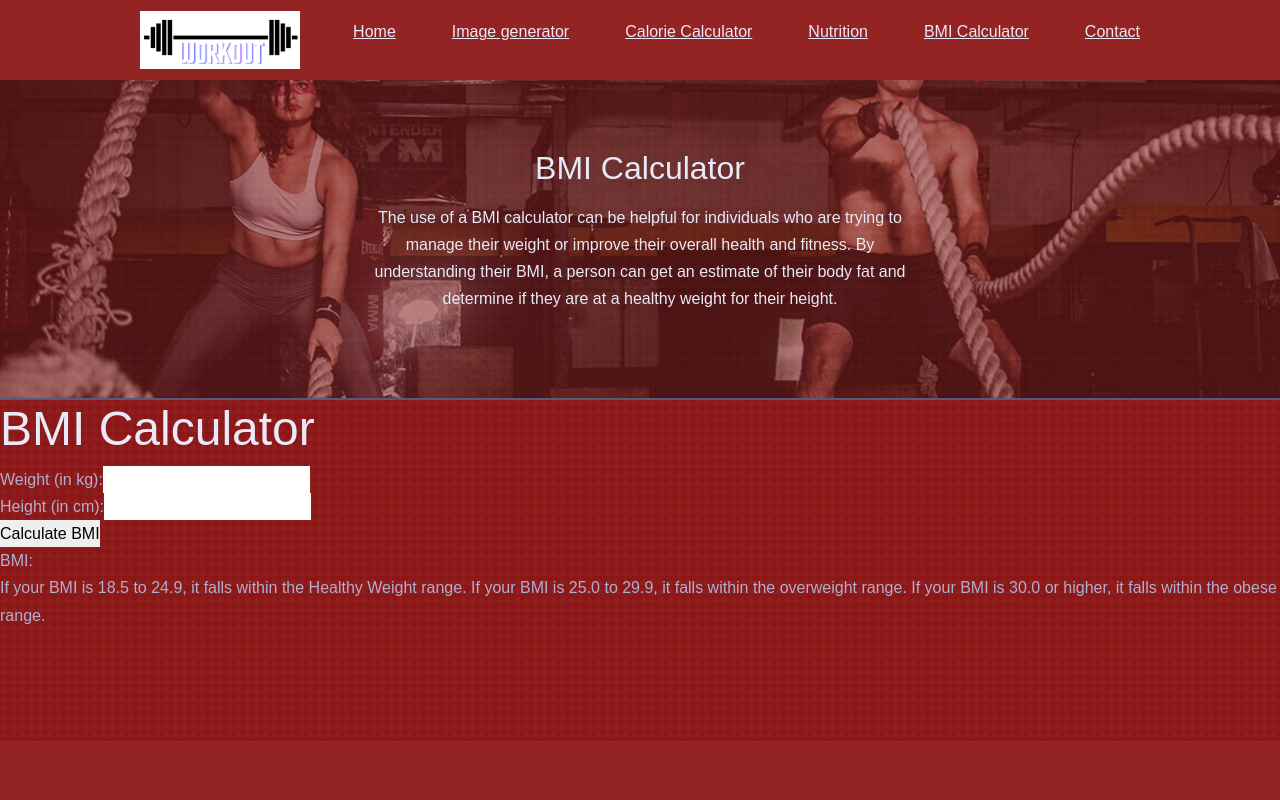
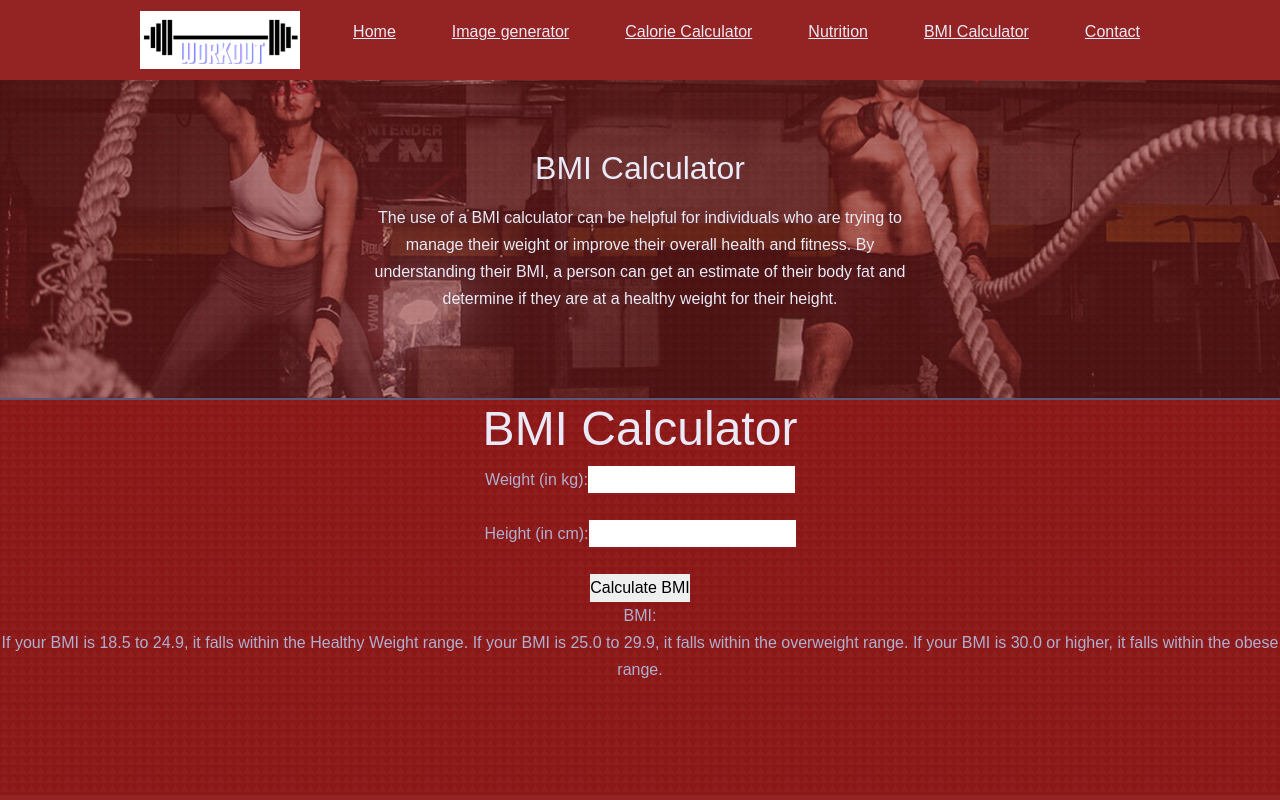
Before and after one commit to ihsanm/Health-Hub, a React (Create React App) app: page /trainers in a window 1280 px wide. Shown: the top 800 px of the page. Built offline with nearby package versions, Linux system fonts and the light colour scheme.

Commit message:
centered bmi calculator

```diff
--- a/package.json
+++ b/package.json
@@ -11,6 +11,7 @@
     "react": "^18.2.0",
     "react-bootstrap": "^2.7.2",
     "react-dom": "^18.2.0",
+    "react-icons": "^4.8.0",
     "react-router-dom": "^6.9.0",
     "react-scripts": "5.0.1",
     "react-tabs": "^6.0.0",
--- a/src/App.jsx
+++ b/src/App.jsx
@@ -8,7 +8,7 @@ import Gallery from "./pages/calorie-calculator/Caloriecalulator";
 import NotFound from "./pages/notFound/NotFound";
 import Plans from "./pages/nutrition/Nutrition";
 import Trainers from "./pages/bmicalculator/Bmicalculator";
-import Navbar from "./components/Navbar";
+import Navbar from "./components/Navbar.jsx";
 import Footer from "./components/Footer";
 
 
--- a/src/components/BmiCalculator.js
+++ b/src/components/BmiCalculator.js
@@ -19,11 +19,11 @@ function BmiCalculator() {
       <div>
         <label>Weight (in kg): </label>
         <input type="number" value={weight} onChange={(e) => setWeight(e.target.value)} />
-      </div>
+      </div><br></br>
       <div>
         <label>Height (in cm): </label>
         <input type="number" value={height} onChange={(e) => setHeight(e.target.value)} />
-      </div>
+      </div><br></br>
       <button onClick={calculateBmi}>Calculate BMI</button>
       <div>
         <label>BMI: </label>
--- a/src/pages/bmicalculator/Bmicalculator.jsx
+++ b/src/pages/bmicalculator/Bmicalculator.jsx
@@ -12,9 +12,9 @@ const Trainers = () => {
 			their overall health and fitness. By understanding their BMI, a person can get an estimate of their body
 			fat and determine if they are at a healthy weight for their height.
 			</Header>
-
+<div className="fullBMI">
 <BmiCalculator/>
-
+</div>
 
 		</>
 	);
--- a/src/pages/bmicalculator/bmicalculator.css
+++ b/src/pages/bmicalculator/bmicalculator.css
@@ -0,0 +1,3 @@
+.fullBMI{
+    text-align: center;
+}
```
Also changed, not shown: 1 other file (tests, documents, lock files or other folders).
